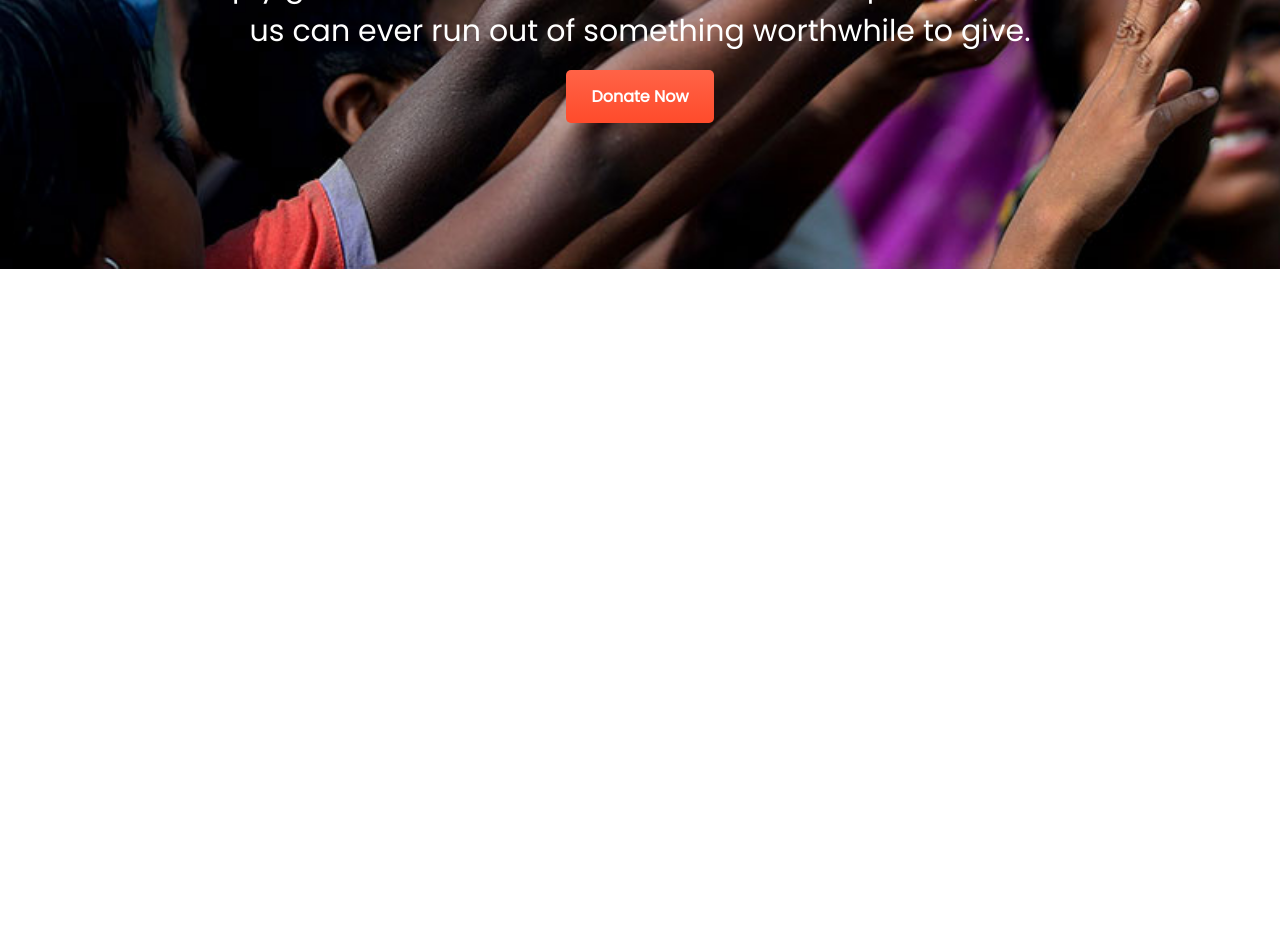
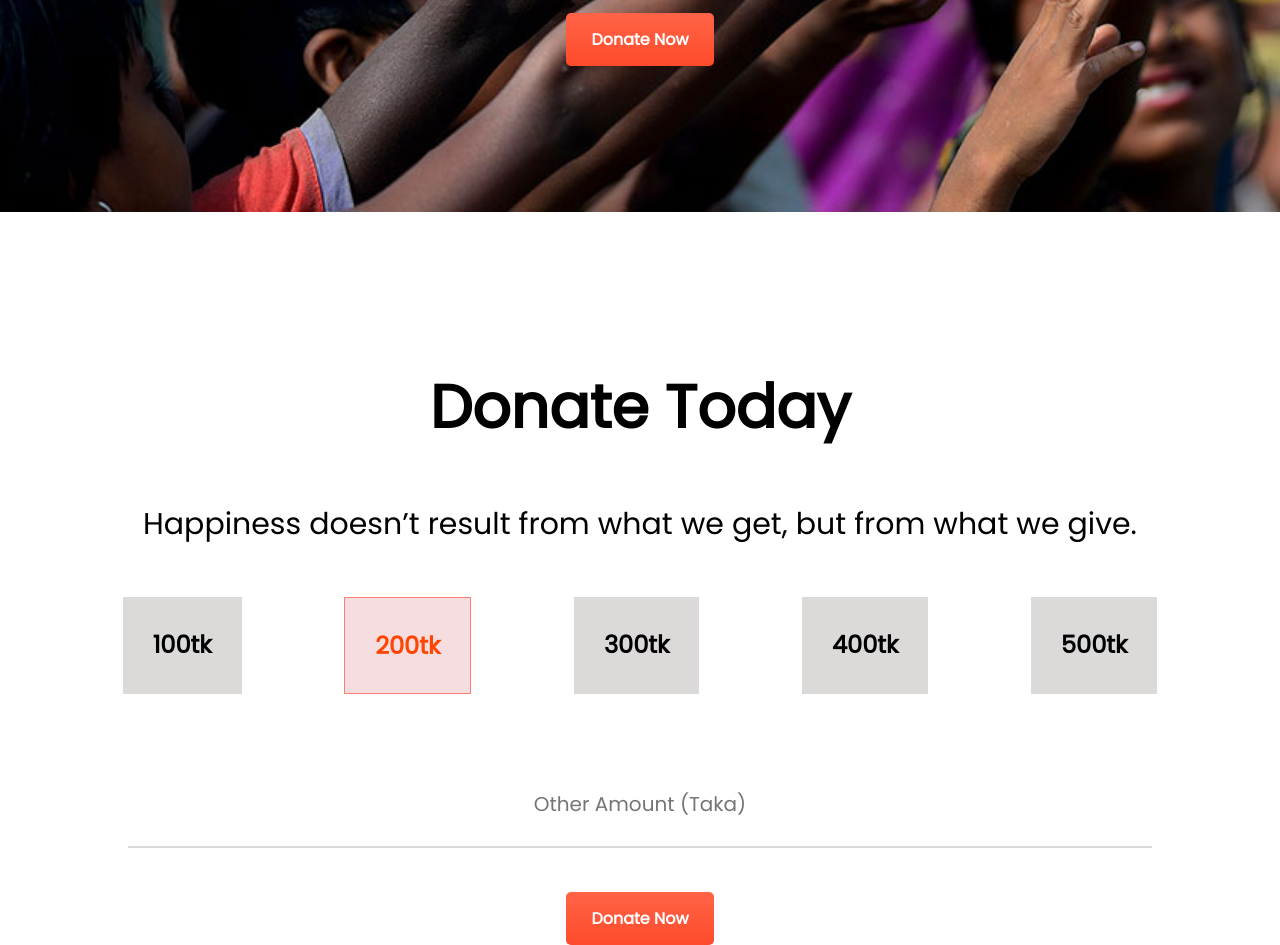
Before and after one commit to nafiul-alam-29/donate-today, a plain HTML site: page index.html in a window 1280 px wide. Shown: the part 672-1617 px from the top of the page. Before the commit the page ends 941 px from the top, so only its background shows below. Drawn offline with Linux system fonts and the light colour scheme.

Commit message:
donate today section complete

```diff
--- a/index.html
+++ b/index.html
@@ -27,5 +27,36 @@
         <a target="_blank" href="https://bidyanondo.org/"> Donate Now</a>
       </div>
     </section>
+
+    <section class="donate-today">
+      <div>
+        <h1 id="donate">Donate Today</h1>
+        <p id="donate-p">
+          Happiness doesn’t result from what we get, but from what we give.
+        </p>
+
+        <div class="donate-amount">
+          <div class="amount">
+            <h1>100tk</h1>
+          </div>
+          <div id="highlight-amount">
+            <h1>200tk</h1>
+          </div>
+          <div class="amount"><h1>300tk</h1></div>
+          <div class="amount">
+            <h1>400tk</h1>
+          </div>
+          <div class="amount">
+            <h1>500tk</h1>
+          </div>
+        </div>
+      </div>
+      <div id="other-amount">
+        <input type="text" name="" id="" placeholder="Other Amount (Taka)" />
+      </div>
+      <div id="donate-btn">
+        <a target="_blank" href="https://bidyanondo.org/"> Donate Now</a>
+      </div>
+    </section>
   </body>
 </html>
--- a/style.css
+++ b/style.css
@@ -2,6 +2,10 @@ body {
   margin: 0;
   height: 100%;
   font-family: "Poppins", sans-serif;
+}
+
+.top-part {
+  margin-bottom: 150px;
 }
 .top-part-bg {
   padding: 10em;
@@ -11,7 +15,7 @@ body {
 }
 .top-part-bg h1 {
   color: white;
-  font-size: 70px;
+  font-size: 60px;
 }
 .top-part-bg p {
   color: white;
@@ -25,3 +29,55 @@ a {
   font-weight: 700;
   border-radius: 5px;
 }
+.donate-today {
+  text-align: center;
+}
+
+.donate-amount {
+  display: flex;
+  justify-content: space-evenly;
+  text-align: center;
+  padding: 20px;
+}
+.amount {
+  background-color: rgb(220, 217, 217);
+  padding: 10px 30px;
+}
+#highlight-amount {
+  background-color: rgb(245, 221, 224);
+  padding: 10px 30px;
+  border: 1px solid salmon;
+}
+#highlight-amount h1 {
+  color: orangered;
+}
+
+#donate {
+  font-size: 60px;
+}
+#donate-p {
+  font-size: 30px;
+}
+
+#other-amount {
+  margin-top: 40px;
+}
+
+input[type="text"] {
+  width: 80%;
+  padding: 12px 20px;
+  margin: 8px 0;
+  box-sizing: border-box;
+  border: none;
+  border-bottom: 2px solid rgb(220, 217, 217);
+}
+
+input,
+input::placeholder {
+  font: 20px/3 "Poppins";
+  text-align: center;
+}
+
+#donate-btn {
+  margin-top: 50px;
+}
```
